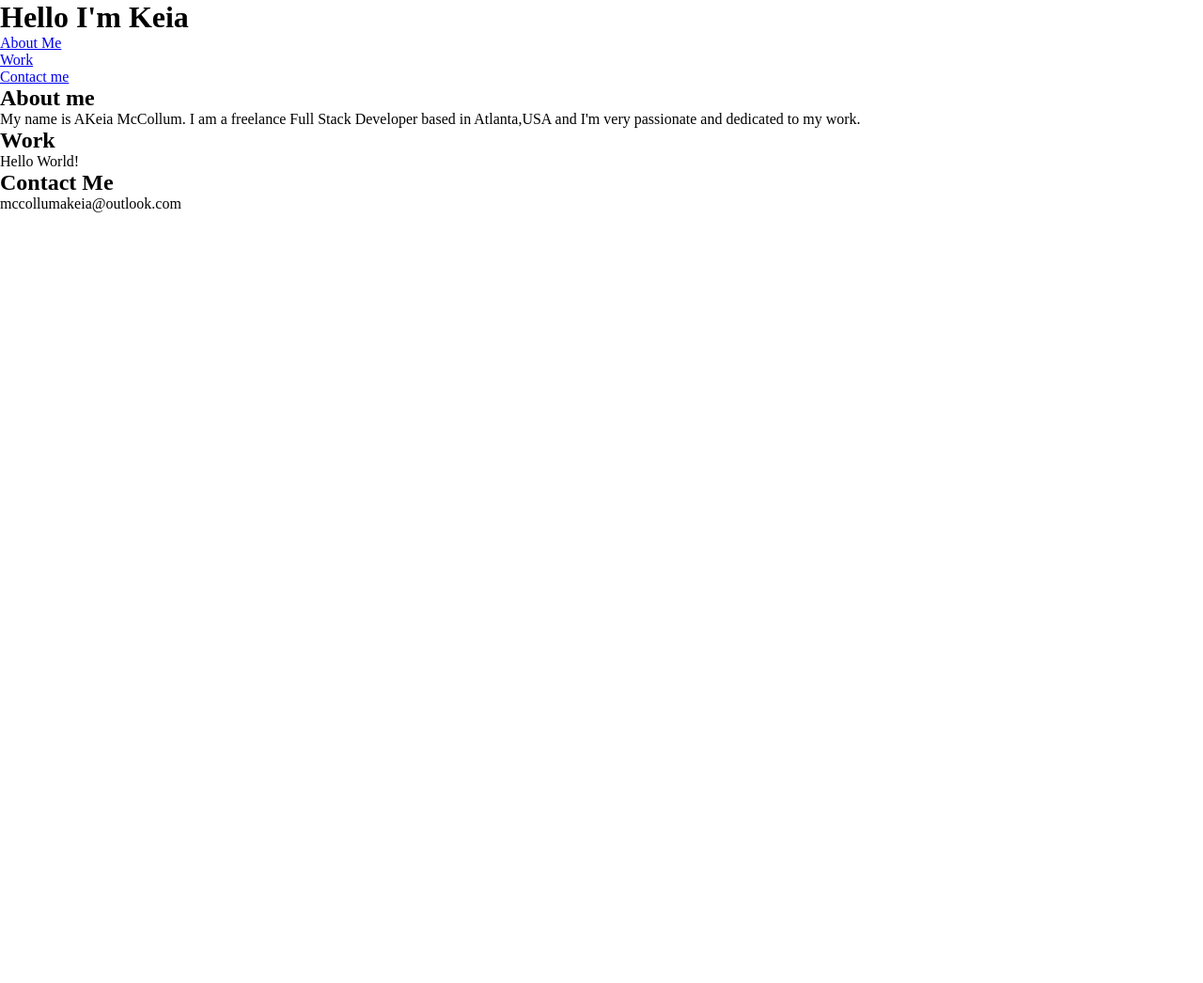
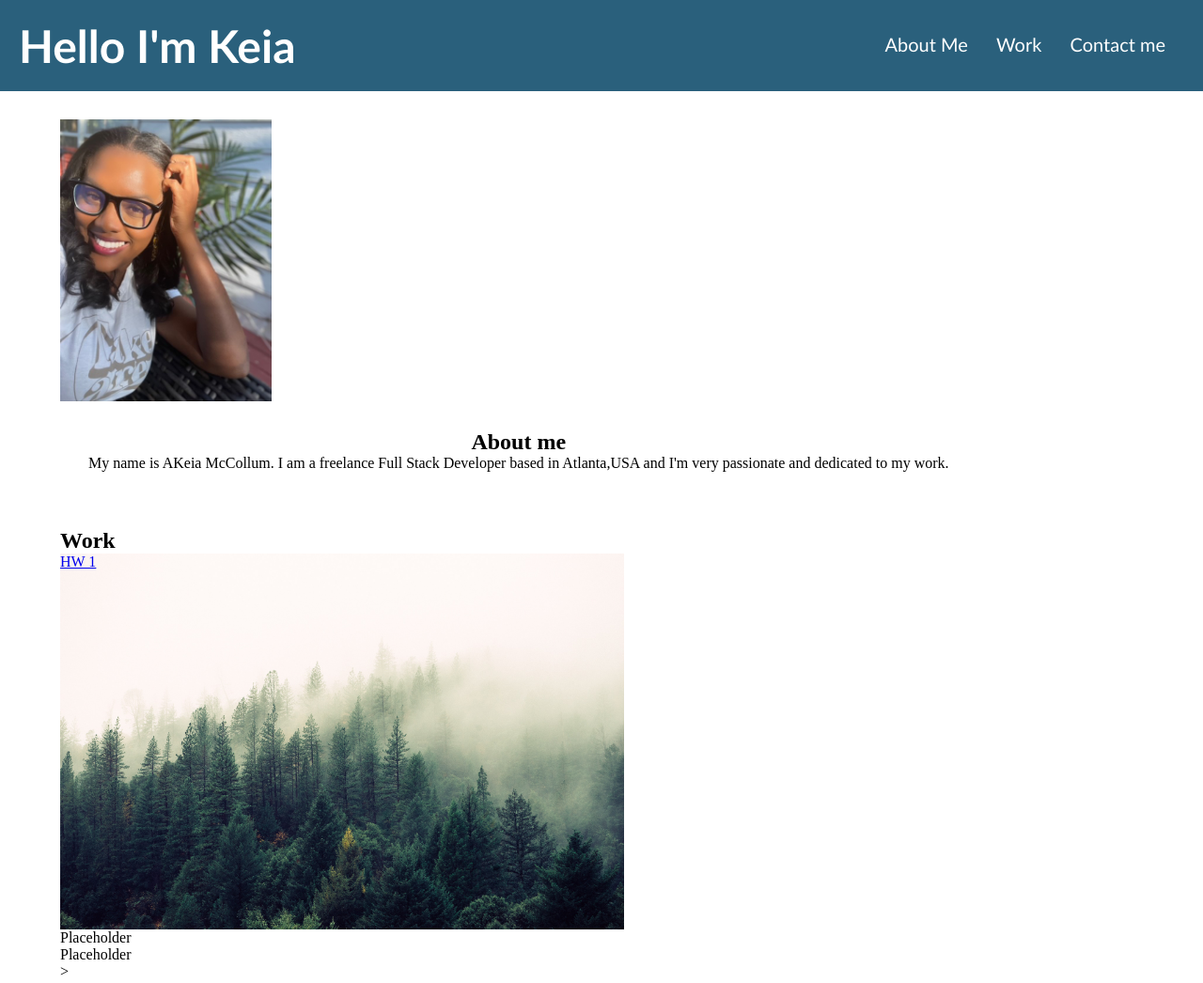
Before and after one commit to DrMcCollum5/prof-portfolio1, a plain HTML site: page index.html in a window 1280 px wide. Shown: the top 1046 px of the page at 94% size. Before the commit the page ends 800 px from the top, so only its background shows below. Drawn offline with Linux system fonts and the light colour scheme.

Commit message:
added images, added footer, updated css

```diff
--- a/assets/css/style.css
+++ b/assets/css/style.css
@@ -4,9 +4,81 @@
     box-sizing: border border-box;
 }
 
-.body-text{
-    display: flex;
-font-family: Arial, Helvetica, sans-serif
-align-items: center;
-justify-content:center
+
+header {
+    padding: 20px;
+    font-family: 'Trebuchet MS', 'Lucida Sans Unicode', 'Lucida Grande', 'Lucida Sans', Arial, sans-serif;
+    background-color: #2a607c;
+    color: #ffffff;
 }
+
+header h1 {
+    display: inline-block;
+    font-size: 48px;
+}
+
+header nav {
+    padding-top: 15px;
+    margin-right: 20px;
+    float: right;
+    font-family: 'Gill Sans', 'Gill Sans MT', Calibri, 'Trebuchet MS', sans-serif;
+    font-size: 20px;
+}
+
+header nav ul {
+    list-style-type: none;
+}
+
+header nav ul li {
+    display: inline-block;
+    margin-left: 25px;
+}
+
+header nav ul li a {
+    text-decoration: none;
+    color: white;
+}
+header nav ul li a:hover{
+    font-weight: 700;
+}
+main{
+    width: 90%;
+    margin:auto;
+
+}
+
+main article{
+    margin: 30px 0px 10px 0px;
+}
+
+#about-me {
+    display:flex;
+    flex-direction: row;
+    flex-wrap: wrap;
+}
+
+#about-me img{
+    height: 300px;
+
+}
+ #about-me div{
+    margin: 30px;
+    display:grid;
+    place-items: center;
+ }
+
+#work1 {
+    background-image: url('../images/free-stock-photos-12.jpeg');
+    width: 600px;
+    height: 400px;
+    background-size: cover;
+    background-position: center;
+}
+
+
+#contact-me {
+    padding: 20px;
+    text-align: center;
+    background: #ddd;
+    margin-top: 20px;
+  }
--- a/index.html
+++ b/index.html
@@ -25,16 +25,25 @@
     </nav>
   </header>
   <main>
-      <article id="about me">
-          <h2>About me</h2>
-          <p> My name is AKeia McCollum. I am a freelance Full Stack Developer based in Atlanta,USA and
-              I'm very passionate and dedicated to my work.   </p>
+      <article id="about-me">
+          <img src="./assets/images/me.jpg" alt="Profile Picture">
+          <div>
+            <h2>About me</h2>
+            <p> My name is AKeia McCollum. I am a freelance Full Stack Developer based in Atlanta,USA and
+                I'm very passionate and dedicated to my work.
+            </p>
+          </div>
       </article>
       <article id="work">
         <h2>Work</h2>
-        <p> Hello World! </p>
+
+        <div id="work-container">
+            <a href="www.google.com"><div id="work1">HW 1</div></a>
+            <div class="sm-works" id="work2">Placeholder</div>
+            <div class="sm-works" id="work3">Placeholder</div>
+        </div>>
     </article>
-    <article id="contact me">
+    <article id="contact-me">
         <h2>Contact Me</h2>
         <p> mccollumakeia@outlook.com</p>
     </article>
```
Also changed, not shown: assets/images/free-stock-photos-12.jpeg (added), assets/images/me.jpg (added).
